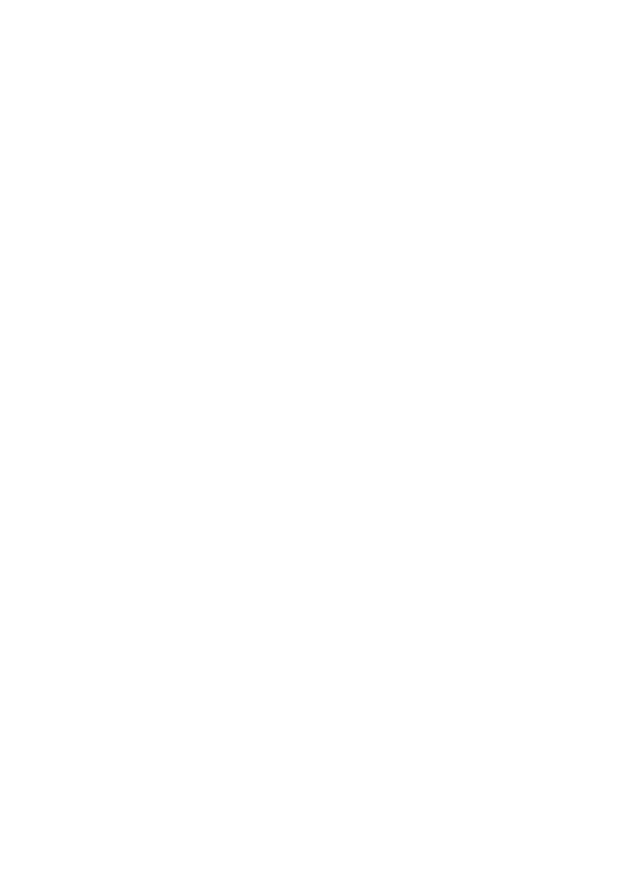
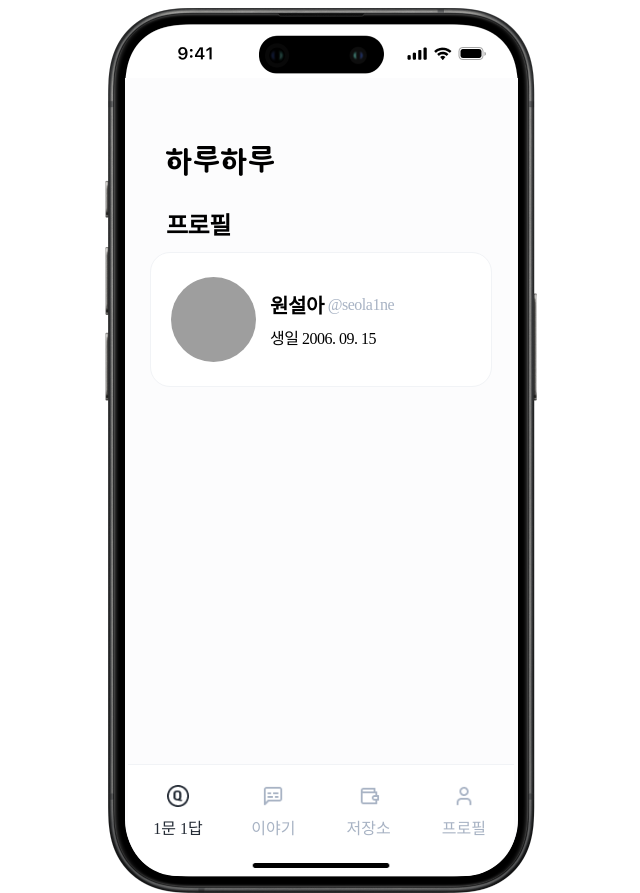
Before and after one commit to seola1ne/HaruHaru, a React (Create React App) app in the folder frontend/: page /profile in a window 1280 px wide. Before the commit this address had no page. Shown: the whole page, without its empty margins (319-959 px from the left). Before the commit the page ends 800 px from the top, so only its background shows below. Built offline with nearby package versions, Linux system fonts and the light colour scheme; grey boxes are pictures that could not be loaded.

Commit message:
feat : 프로필 페이지 퍼블리싱

```diff
--- a/frontend/src/App.jsx
+++ b/frontend/src/App.jsx
@@ -1,3 +1,4 @@
+import Profile from "pages/profile";
 import Question from "pages/question";
 import SignUp from "pages/signup";
 import Splash from "pages/splash";
@@ -14,6 +15,7 @@
           <Route path="/question" element={<Question />} />
           <Route path="/talk" element={<Talk />} />
           <Route path="/storage" element={<Storage />} />
+          <Route path="profile" element={<Profile />} />
         </Routes>
       </BrowserRouter>
   );
--- /dev/null
+++ b/frontend/src/components/Common/Flex/Column/index.jsx
@@ -0,0 +1,23 @@
+import { styled } from "styled-components";
+
+const Column = ({
+  width = "fit-content",
+  height = "fit-content",
+  alignItems = "stretch",
+  justifyContent = "flex-start",
+  gap = 0,
+  children,
+}) => {
+  return (
+    <Container style={{ width, height, alignItems, justifyContent, gap: `${gap}rem` }}>
+      {children}
+    </Container>
+  );
+};
+
+const Container = styled.div`
+  display: flex;
+  flex-direction: column;
+`;
+
+export default Column;
--- /dev/null
+++ b/frontend/src/components/Profile/ProfileItem/index.jsx
@@ -0,0 +1,83 @@
+import { styled } from "styled-components";
+import color from "styles/color";
+import font from "styles/font";
+
+function ProfileItem({img, id, name, birthday}) {
+    function formatBirthday(birthday) {
+        const year = birthday.slice(0, 4);
+        const month = birthday.slice(4, 6);
+        const day = birthday.slice(6, 8);
+        return `${year}. ${month}. ${day}`;
+    }
+
+    const formattedBirthday = formatBirthday(birthday);
+
+    return (
+        <ItemBox>
+            <ProfileImg src={img} alt="프로필 이미지"/>
+            <Col>
+                <Row>
+                    <p className="user-name">{name}</p>
+                    <p className="user-id">@{id}</p>
+                </Row>
+                <p className="user-birthday">생일 {formattedBirthday}</p>
+            </Col>
+        </ItemBox>
+    )
+}
+
+export default ProfileItem;
+
+const ItemBox = styled.div`
+    display: flex;
+    flex-direction: row;
+    align-items: center;
+    gap: 0.88rem;
+    width: 18.75rem;
+
+    border-radius: 1.25rem;
+    border: 1px solid ${color.gray[100]};
+    background-color: ${color.base['white']};
+
+    padding: 1.5rem 1.25rem;
+
+    p {
+        margin: 0;
+        word-break: keep-all;
+    }
+
+    .user-name {
+        ${font.p1_bold};
+    }
+
+    .user-id {
+        ${font.p3};
+        color: ${color.gray[400]};
+    }
+
+    .user-birthday {
+        ${font.p3};
+    }
+
+    &:hover {
+        cursor: pointer;
+    }
+`
+
+const ProfileImg = styled.img`
+    width: 5.3125rem;
+    height: 5.3125rem;
+    border-radius: 50%;
+`;
+
+const Row = styled.div`
+    display: flex;
+    gap: 0.25rem;
+    align-items: center;
+`;
+
+const Col = styled.div`
+    display: flex;
+    flex-direction: column;
+    gap: 0.4rem;
+`;
--- /dev/null
+++ b/frontend/src/pages/profile.jsx
@@ -0,0 +1,94 @@
+import { styled } from 'styled-components';
+import Layout from "layout/Layout";
+import Screen from "layout/Screen/Screen";
+import Logo from "assets/global/Logo.png";
+import PageTitle from 'components/Common/PageTitle';
+import Footer from 'components/Common/Footer';
+import color from 'styles/color';
+import font from 'styles/font';
+import ProfileItem from 'components/Profile/ProfileItem';
+import Column from 'components/Common/Flex/Column';
+
+function Profile() {
+    return (
+        <Layout bgcolor={color.gray[50]}>
+            <Screen>
+                <ProfilePageBox>
+                <TitleBox>
+                    <img className="logo" src={Logo} alt="하루하루" />
+                </TitleBox>
+                <BoxLayout>
+                    <ProfileBox>
+                        <p className="box-title">프로필</p>
+                        <ProfileItem
+                            img="https://i.pinimg.com/736x/bb/b5/be/bbb5beaf4f7c3ea66bd912d0e3f9f2e5.jpg"
+                            id="seola1ne"
+                            name="원설아"
+                            birthday="20060915"
+                        />
+                    </ProfileBox>
+                    {/* <KeywordBox>
+                        <Column gap={0.2}>
+                            <p className="box-title">원설아 님의 키워드</p>
+                            <p className="box-subtitle">현재까지의 기록을 바탕으로 추출된 키워드예요.</p>
+                        </Column>
+                        <Column gap={1.56}>
+
+                        </Column>
+                        <Column gap={1.25}>
+
+                        </Column>
+                    </KeywordBox> */}
+                </BoxLayout>
+                </ProfilePageBox>
+                <Footer />
+            </Screen>
+        </Layout>
+    )
+}
+
+export default Profile;
+
+const ProfilePageBox = styled.div`
+    width: 100%;
+    padding: 4.19rem 2.19rem 0rem 2.19rem;
+
+    p {
+        margin: 0;
+    }
+`;
+
+const TitleBox = styled.div`
+    display: flex;
+    flex-direction: column;
+    gap: 1.87rem;
+
+    margin-bottom: 1.88rem;
+    margin-left: 1rem;
+
+    .logo {
+        width: 6.75rem;
+    }
+`;
+
+const BoxLayout = styled.div`
+    display: flex;
+    flex-direction: column;
+    align-items: center;
+    gap: 3.06rem;
+`;
+
+const ProfileBox = styled.div`
+    display: flex;
+    flex-direction: column;
+    gap: 0.7rem;
+
+    .box-title {
+        margin-left: 1rem;
+        ${font.H1};
+    }
+`;
+
+const KeywordBox = styled.div`
+
+`;
--- a/frontend/src/styles/font.jsx
+++ b/frontend/src/styles/font.jsx
@@ -18,13 +18,13 @@
 
     SubTitle: fontGenerator(400, 1, "#8292AA"),
 
-	p1: fontGenerator(400, 1.125, "#000000"),
-	p2: fontGenerator(400, 1, "#000000"),
-	p3: fontGenerator(400, 0.75, "#000000"),
+	p1: fontGenerator(400, 1.25, "#000000"),
+	p2: fontGenerator(400, 1.125, "#000000"),
+	p3: fontGenerator(400, 1, "#000000"),
 
-    p1_bold: fontGenerator(600, 1, "#000000"),
-    p2_bold: fontGenerator(600, 0.875, "#000000"),
-    p3_bold: fontGenerator(600, 0.75, "#000000"),
+    p1_bold: fontGenerator(600, 1.25, "#000000"),
+    p2_bold: fontGenerator(600, 1.125, "#000000"),
+    p3_bold: fontGenerator(600, 1, "#000000"),
 
     button: fontGenerator(400, 1, "#FFFFFF"),
     caption: fontGenerator(500, 0.9, "#000000"),
```
Also changed, not shown: frontend/src/components/Common/Flex/Row/index.jsx (added, +22 -0 lines).
